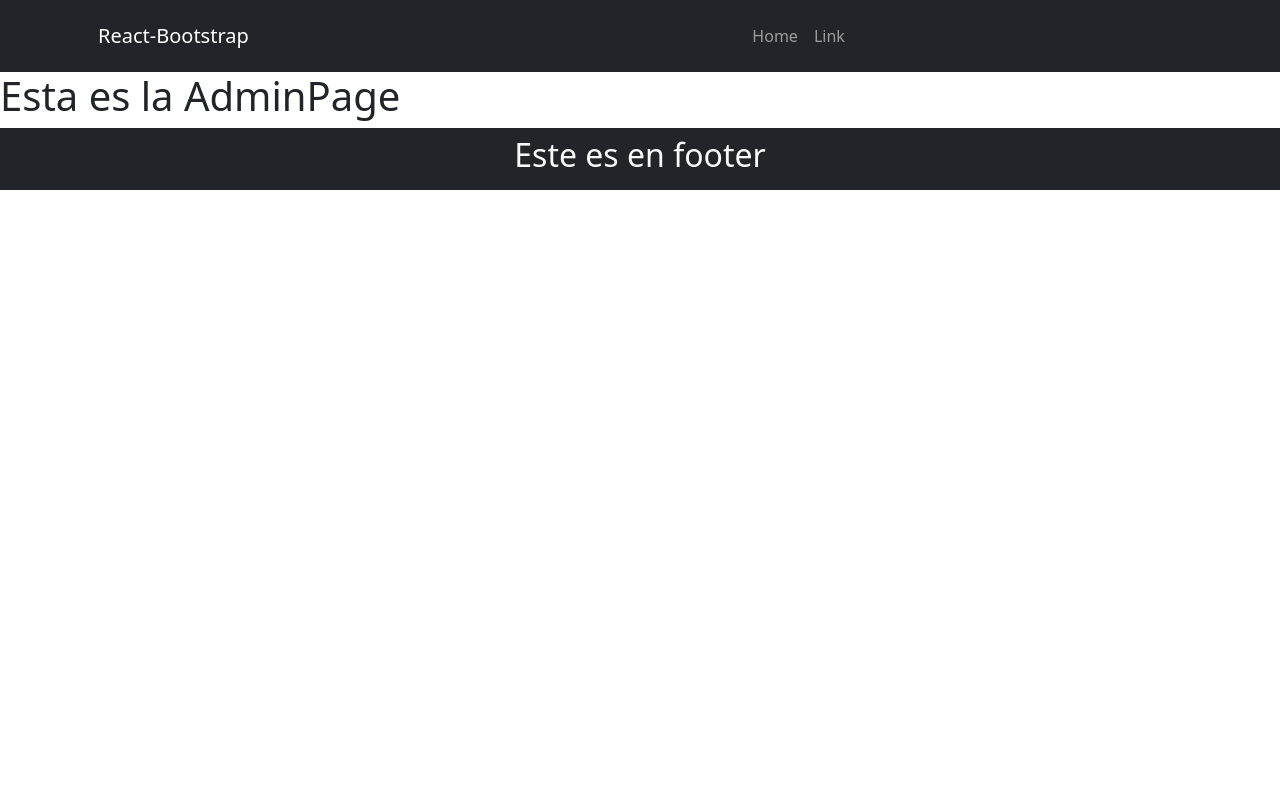
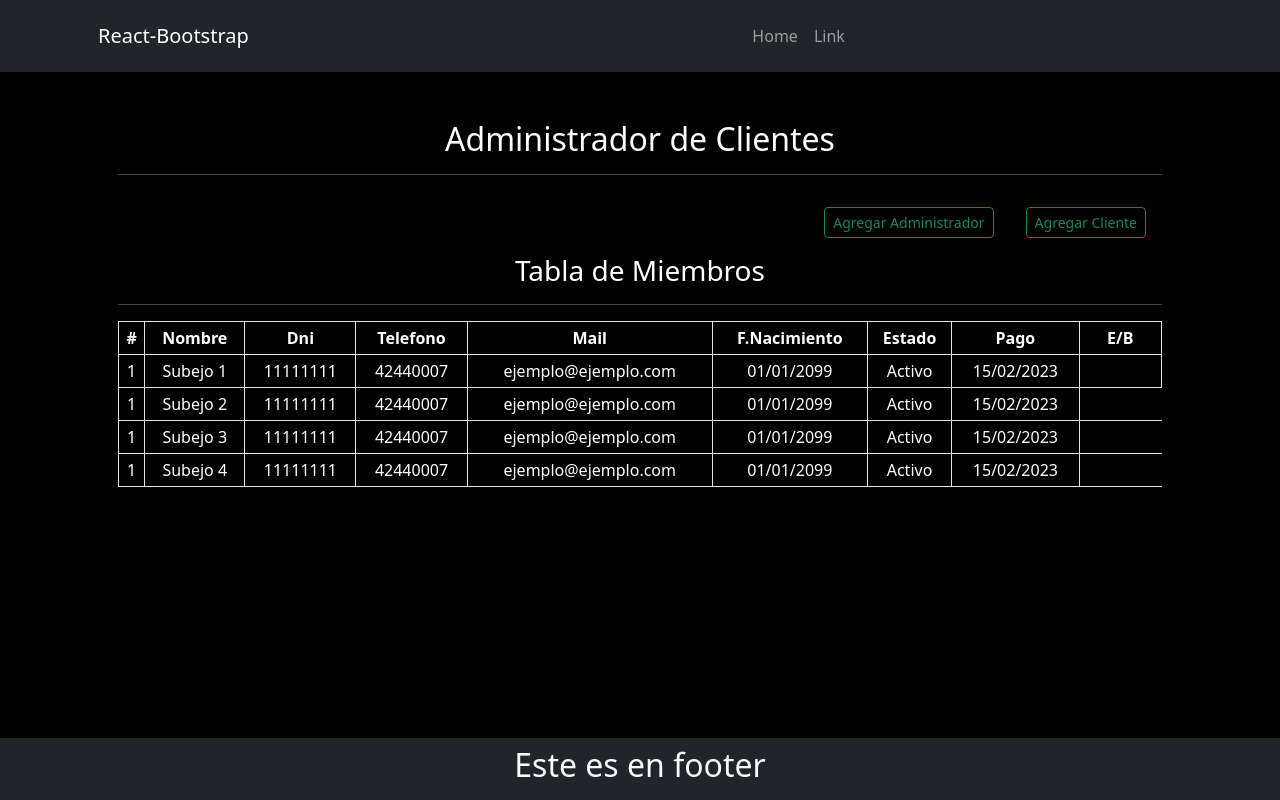
Before and after one commit to jlpereyra22/Calistenia-Evolutiva-Front, a React (Create React App) app: page /administrar in a window 1280 px wide. Built offline with nearby package versions, Linux system fonts and the light colour scheme.

Commit message:
agregue table resposibe en administrador

```diff
--- a/package.json
+++ b/package.json
@@ -7,6 +7,7 @@
     "@testing-library/react": "^13.4.0",
     "@testing-library/user-event": "^13.5.0",
     "bootstrap": "^5.2.3",
+    "bootstrap-icons": "^1.10.3",
     "localforage": "^1.10.0",
     "match-sorter": "^6.3.1",
     "react": "^18.2.0",
--- a/src/App.jsx
+++ b/src/App.jsx
@@ -7,6 +7,7 @@ import Home from "./components/views/Home";
 import AgregarCliente from "./components/views/socios/AgregarCliente";
 import EditarCliente from "./components/views/socios/EditarCliente";
 import 'bootstrap/dist/css/bootstrap.min.css';
+import "../src/app.css"
 
 function App() {
   return (
--- /dev/null
+++ b/src/app.css
@@ -0,0 +1,9 @@
+#root{
+    display: flex;
+    flex-direction: column;
+    min-height: 100vh;
+
+}
+.mainSection{
+    flex-grow: 1;
+}
--- a/src/components/views/Administrador.jsx
+++ b/src/components/views/Administrador.jsx
@@ -1,9 +1,94 @@
-import React from 'react';
+import { Container } from "react-bootstrap";
+import Button from "react-bootstrap/Button";
+import Table from "react-bootstrap/Table";
 
 const Administrador = () => {
-    return (
-       <h1>Esta es la AdminPage</h1>
-    );
+  return (
+    <section className="bg-black mainSection">
+      <Container className="text-center p-5 text-white">
+        <div>
+          <h2>Administrador de Clientes</h2>
+          <hr />
+        </div>
+        <div className="d-flex justify-content-end">
+          <Button variant="outline-success" className="m-3" size="sm">
+            Agregar Administrador
+          </Button>
+          <Button variant="outline-success" className="m-3" size="sm">
+            Agregar Cliente
+          </Button>
+        </div>
+        <div>
+          <h3>Tabla de Miembros</h3>
+          <hr />
+        </div>
+        <div className="table-responsive">
+          <Table bordered hover size="sm" className="text-white">
+            <thead>
+              <tr>
+                <th>#</th>
+                <th>Nombre</th>
+                <th>Dni</th>
+                <th>Telefono</th>
+                <th>Mail</th>
+                <th>F.Nacimiento</th>
+                <th>Estado</th>
+                <th>Pago</th>
+                <th>E/B</th>
+              </tr>
+            </thead>
+            <tbody>
+              <tr>
+                <td>1</td>
+                <td>Subejo 1</td>
+                <td>11111111</td>
+                <td>42440007</td>
+                <td>ejemplo@ejemplo.com</td>
+                <td>01/01/2099</td>
+                <td>Activo</td>
+                <td>15/02/2023</td>
+                <td>
+                  {" "}
+                  <Button variant="none" sz="sm"><i className="bi bi-bookmark-x-fill text-bg-danger"></i></Button>
+                  <Button variant="none" sz="sm"><i className="bi bi-pencil-square text-bg-warning"></i></Button>
+                </td>
+              </tr>
+              <tr>
+                <td>1</td>
+                <td>Subejo 2</td>
+                <td>11111111</td>
+                <td>42440007</td>
+                <td>ejemplo@ejemplo.com</td>
+                <td>01/01/2099</td>
+                <td>Activo</td>
+                <td>15/02/2023</td>
+              </tr>
+              <tr>
+                <td>1</td>
+                <td>Subejo 3</td>
+                <td>11111111</td>
+                <td>42440007</td>
+                <td>ejemplo@ejemplo.com</td>
+                <td>01/01/2099</td>
+                <td>Activo</td>
+                <td>15/02/2023</td>
+              </tr>
+              <tr>
+                <td>1</td>
+                <td>Subejo 4</td>
+                <td>11111111</td>
+                <td>42440007</td>
+                <td>ejemplo@ejemplo.com</td>
+                <td>01/01/2099</td>
+                <td>Activo</td>
+                <td>15/02/2023</td>
+              </tr>
+            </tbody>
+          </Table>
+        </div>
+      </Container>
+    </section>
+  );
 };
 
 export default Administrador;
--- a/src/index.js
+++ b/src/index.js
@@ -6,6 +6,6 @@ import App from "./App";
 const root = ReactDOM.createRoot(document.getElementById("root"));
 root.render(
   <React.StrictMode>
-    <App />
+    <App  />
   </React.StrictMode>
 );
```
Also changed, not shown: 1 other file (tests, documents, lock files or other folders).
